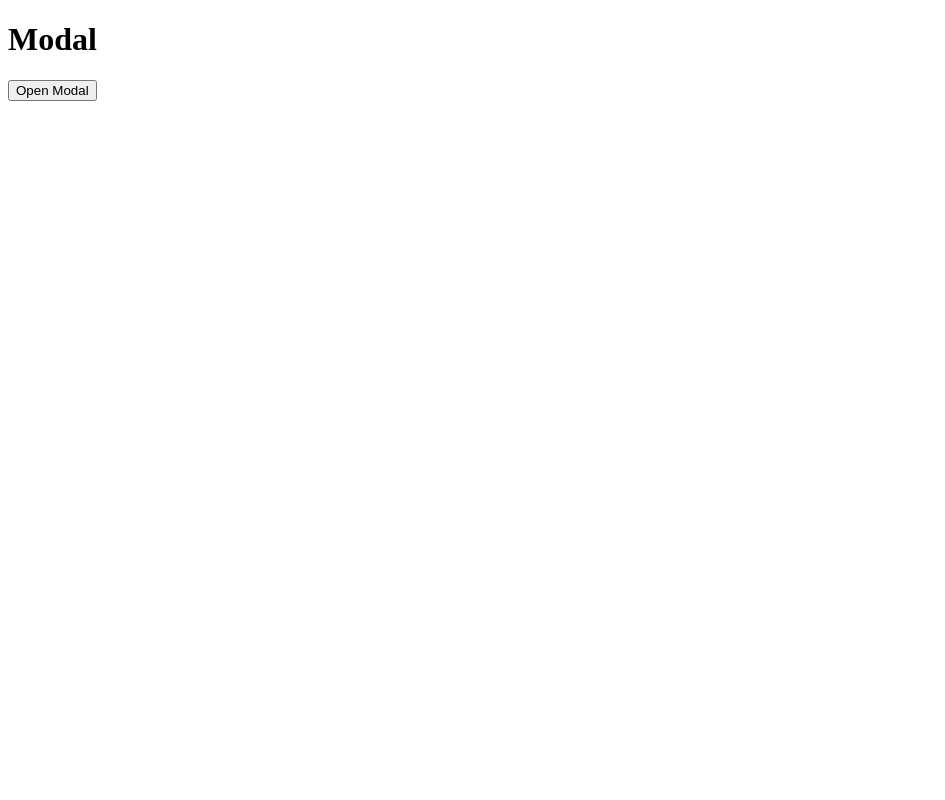
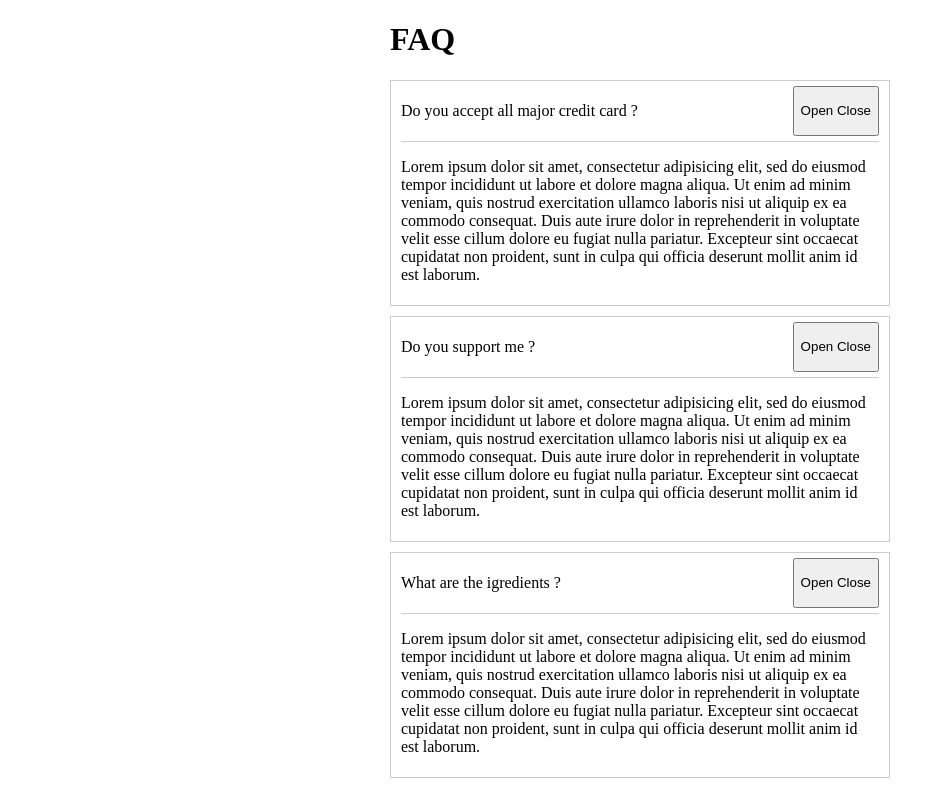
Before and after one commit to emilipothese/Projects-JS, a plain HTML site: page questions/index.html in a window 1280 px wide. Shown: the whole page, without its empty margins (0-945 px from the left). Drawn offline with Linux system fonts and the light colour scheme; a script that the page names is missing.

Commit message:
Add html and css in questions

```diff
--- a/questions/index.html
+++ b/questions/index.html
@@ -4,29 +4,61 @@
 <head>
   <meta charset="UTF-8">
   <meta name="viewport" content="width=device-width, initial-scale=1.0">
-  <title>Modal</title>
+  <title>FAQ</title>
 
   <link rel="stylesheet" href="style.css">
 </head>
 
 <body>
 <header>
-  <h1>Modal</h1>
+  <h1>FAQ</h1>
 </header>
 
-<!-- Trigger/Open The Modal -->
-<button id="myBtn">Open Modal</button>
+<section class="questions">
+  <div class="section-center">
+    <article class="question">
+      <div class="question-title">
+        <p>Do you accept all major credit card ?</p>
+        <button type="button" class="question-btn">
+          <span class="plus-icon">Open</span>
+          <span class="minus-icon">Close</span>
+        </button>
+      </div>
 
-<!-- The Modal -->
-<div id="myModal" class="modal">
+      <div class="question-text">
+        <p>Lorem ipsum dolor sit amet, consectetur adipisicing elit, sed do eiusmod tempor incididunt ut labore et dolore magna aliqua. Ut enim ad minim veniam, quis nostrud exercitation ullamco laboris nisi ut aliquip ex ea commodo consequat. Duis aute irure dolor in reprehenderit in voluptate velit esse cillum dolore eu fugiat nulla pariatur. Excepteur sint occaecat cupidatat non proident, sunt in culpa qui officia deserunt mollit anim id est laborum.</p>
+      </div>
+    </article>
 
- <!-- Modal content -->
- <div class="modal-content">
-   <p>Some text in the Modal..</p>
-   <button class="close">OK</button>
- </div>
+    <article class="question">
+      <div class="question-title">
+        <p>Do you support me ?</p>
+        <button type="button" class="question-btn">
+          <span class="plus-icon">Open</span>
+          <span class="minus-icon">Close</span>
+        </button>
+      </div>
 
-</div>
+      <div class="question-text">
+        <p>Lorem ipsum dolor sit amet, consectetur adipisicing elit, sed do eiusmod tempor incididunt ut labore et dolore magna aliqua. Ut enim ad minim veniam, quis nostrud exercitation ullamco laboris nisi ut aliquip ex ea commodo consequat. Duis aute irure dolor in reprehenderit in voluptate velit esse cillum dolore eu fugiat nulla pariatur. Excepteur sint occaecat cupidatat non proident, sunt in culpa qui officia deserunt mollit anim id est laborum.</p>
+      </div>
+    </article>
+
+    <article class="question">
+      <div class="question-title">
+        <p>What are the igredients ?</p>
+        <button type="button" class="question-btn">
+          <span class="plus-icon">Open</span>
+          <span class="minus-icon">Close</span>
+        </button>
+      </div>
+
+      <div class="question-text">
+        <p>Lorem ipsum dolor sit amet, consectetur adipisicing elit, sed do eiusmod tempor incididunt ut labore et dolore magna aliqua. Ut enim ad minim veniam, quis nostrud exercitation ullamco laboris nisi ut aliquip ex ea commodo consequat. Duis aute irure dolor in reprehenderit in voluptate velit esse cillum dolore eu fugiat nulla pariatur. Excepteur sint occaecat cupidatat non proident, sunt in culpa qui officia deserunt mollit anim id est laborum.</p>
+      </div>
+    </article>
+  </div>
+</section>
 </body>
 
 <script src="script.js"></script>
--- a/questions/script.js
+++ /dev/null
@@ -1,13 +0,0 @@
-const modal = document.getElementById("myModal");
-
-const btn = document.getElementById("myBtn");
-
-const close = document.querySelector(".close");
-
-btn.addEventListener('click', function(){
-  modal.classList.add('open-modal');
-})
-
-close.addEventListener('click', function(){
-  modal.classList.remove('open-modal');
-})
--- a/questions/style.css
+++ b/questions/style.css
@@ -1,40 +1,17 @@
-/* The Modal (background) */
-.modal {
- visibility: hidden; /* Hidden by default */
- position: fixed;
- z-index: 1;
- left: 0;
- top: 0;
- width: 100%;
- height: 100%;
- overflow: auto;
- background-color: rgb(0,0,0);
- background-color: rgba(0,0,0,0.4);
+body {
+  width: 500px;
+  margin: 0 auto;
 }
 
-.open-modal {
-  visibility: visible;
+.question {
+  border: 1px solid #ccc;
+  padding: 5px 10px;
+  margin-top: 10px;
 }
 
-/* Modal Content/Box */
-.modal-content {
- background-color: #fefefe;
- margin: 15% auto;
- padding: 20px;
- border: 1px solid #888;
- width: 50%;
+.question-title {
+  display: flex;
+  justify-content: space-between;
+  padding-bottom: 5px;
+  border-bottom: 1px solid #ccc;
 }
-
-/* The Close Button */
-.close {
- color: #aaa;
- font-size: 18px;
- font-weight: bold;
-}
-
-.close:hover,
-.close:focus {
- color: black;
- text-decoration: none;
- cursor: pointer;
-}
```
